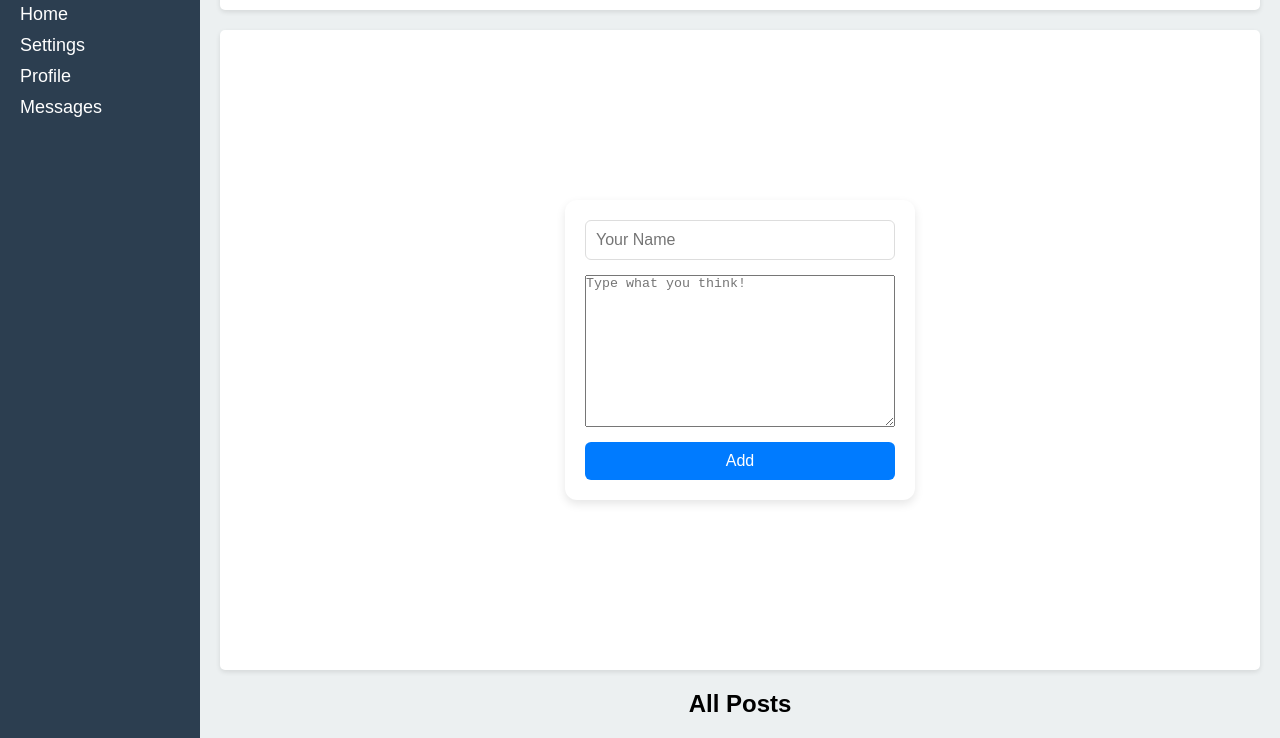
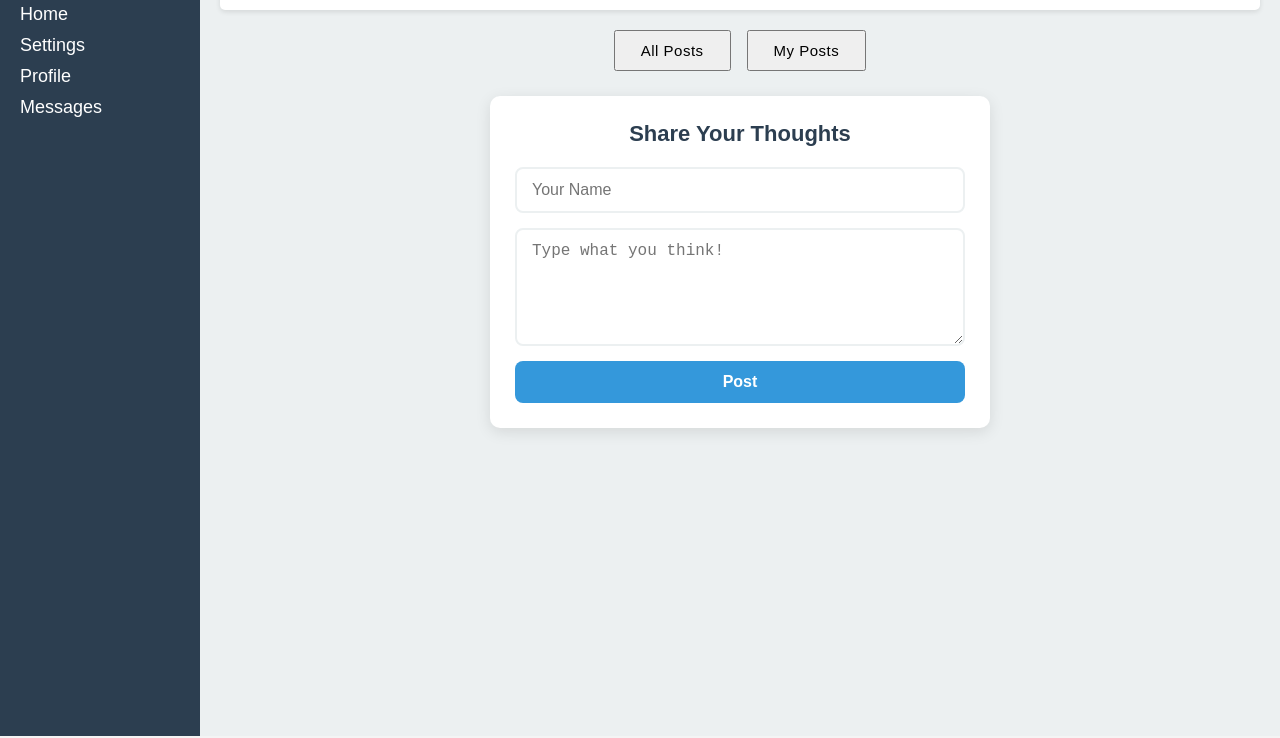
Before and after one commit to muhammadmustafarooqi/Post-web, a plain HTML site: page login-sognup with firebase/dashboard/dashboard.html in a window 1280 px wide. Shown: the part 64-802 px from the top of the page. Drawn offline with nearby package versions, Linux system fonts and the light colour scheme; no server answers.

Commit message:
Update dashboard.html

```diff
--- a/login-sognup with firebase/dashboard/dashboard.html
+++ b/login-sognup with firebase/dashboard/dashboard.html
@@ -7,6 +7,83 @@
     <title>Simple Dashboard</title>
     <link rel="stylesheet" href="dashboard.css">
     <link rel="stylesheet" type="text/css" href="https://cdn.jsdelivr.net/npm/toastify-js/src/toastify.css">
+    <style>
+        /* Enhanced Form Styling */
+        .post-form-container {
+            max-width: 500px;
+            margin: 0 auto 30px auto;
+            background-color: white;
+            border-radius: 10px;
+            box-shadow: 0 4px 15px rgba(0, 0, 0, 0.1);
+            padding: 25px;
+            transition: transform 0.2s ease;
+        }
+
+        .post-form-container:hover {
+            transform: translateY(-5px);
+        }
+
+        .post-form-title {
+            font-size: 22px;
+            color: #2c3e50;
+            margin-bottom: 20px;
+            text-align: center;
+            font-weight: bold;
+        }
+
+        .post-form {
+            display: flex;
+            flex-direction: column;
+            gap: 15px;
+        }
+
+        .post-form input,
+        .post-form textarea {
+            padding: 12px 15px;
+            border: 2px solid #ecf0f1;
+            border-radius: 8px;
+            font-size: 16px;
+            transition: border-color 0.3s ease;
+        }
+
+        .post-form input:focus,
+        .post-form textarea:focus {
+            border-color: #3498db;
+            outline: none;
+            box-shadow: 0 0 5px rgba(52, 152, 219, 0.3);
+        }
+
+        .post-form button {
+            background-color: #3498db;
+            color: white;
+            padding: 12px;
+            border: none;
+            border-radius: 8px;
+            font-size: 16px;
+            font-weight: bold;
+            cursor: pointer;
+            transition: background-color 0.3s ease, transform 0.2s ease;
+        }
+
+        .post-form button:hover {
+            background-color: #2980b9;
+            transform: scale(1.02);
+        }
+
+        /* Filter buttons styling */
+        .filter-section {
+            display: flex;
+            justify-content: center;
+            margin-bottom: 25px;
+        }
+
+        .btn-filter {
+            padding: 10px 25px;
+            margin: 0 8px;
+            font-size: 15px;
+            letter-spacing: 0.5px;
+        }
+    </style>
 </head>
 
 <body>
@@ -29,17 +106,27 @@
                 <h1>Welcome to your Dashboard!</h1>
                 <button id="logoutBtn">Logout</button>
             </header>
-            <div class="content">
-                <div class="stdForm">
-                    <input type="text" name="" id="stdName" placeholder="Your Name">
-                    <textarea type="text" name="" id="link" rows="10" cols="20" placeholder="Type what you think!"></textarea>
-                    <button id="add">Add</button>
+
+            <!-- Filter Buttons -->
+            <div class="filter-section">
+                <button id="showAllBtn" class="btn-filter active">All Posts</button>
+                <button id="showMyBtn" class="btn-filter">My Posts</button>
+            </div>
+
+            <!-- Enhanced Post Add Container -->
+            <div class="post-form-container">
+                <h3 class="post-form-title">Share Your Thoughts</h3>
+                <div class="post-form">
+                    <input type="text" id="stdName" placeholder="Your Name">
+                    <textarea id="link" rows="5" placeholder="Type what you think!"></textarea>
+                    <button id="add">Post</button>
                     <div class="loader" id="loader"></div>
                 </div>
             </div>
+
+            <!-- Posts Area -->
             <div class="data">
-                <h2 id="allposts">All Posts</h2>
-
+                <!-- Posts will be appended here by JavaScript -->
             </div>
         </div>
     </div>
```
